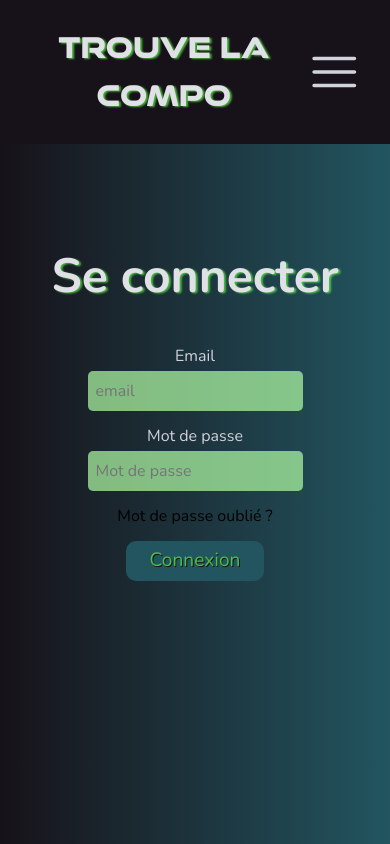
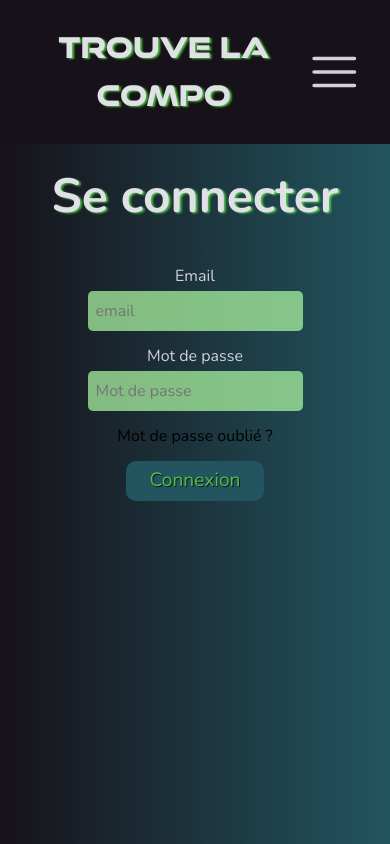
Before and after one commit to FabriceMilet/quizFoot-front, a Next.js app: page /login in a window 390 px wide. Built offline with nearby package versions, Linux system fonts and the light colour scheme.

Commit message:
fin de gestion du responsive

```diff
--- a/src/pages/forgottenPassword.js
+++ b/src/pages/forgottenPassword.js
@@ -30,7 +30,7 @@ export default function forgottenPassword() {
           console.log('responseData.data', responseData.data);
           setMailSend(true)
         } catch (error) {
-          console.log(error);
+          console.error(error);
         }
       };
       const handleChange = (e) => {
--- a/src/pages/quiz/[id].js
+++ b/src/pages/quiz/[id].js
@@ -347,7 +347,7 @@ export default function Quiz({ quiz }) {
         // console.log('resultaAddQuiz', res);
       }
     } catch (error) {
-      console.log(error);
+      console.error(error);
     }
   }
 
--- a/src/pages/resetPassword.js
+++ b/src/pages/resetPassword.js
@@ -34,7 +34,7 @@ export default function resetPassword() {
             console.log('responseData.data', responseData.data);
             Router.push('/login');
         } catch (error) {
-            console.log(error);
+            console.error(error);
         }
     };
     const handleChange = (e) => {
--- a/src/pages/signup.js
+++ b/src/pages/signup.js
@@ -91,7 +91,7 @@ const [errorText, setErrorText] = useState('')
       setToken(responseData.data);
       router.push('/');
     } catch (error) {
-      console.log(error.response);
+      console.error(error);
     }}
 
   };
--- a/src/styles/Header.module.scss
+++ b/src/styles/Header.module.scss
@@ -113,6 +113,7 @@
 @media only screen and (max-width: 767px) {
     .container {
         padding: 0 1.5rem 0 1.5rem;
+        position:absolute;
 
         &Burger {
             display: block;
--- a/src/styles/Login.module.scss
+++ b/src/styles/Login.module.scss
@@ -3,6 +3,7 @@
 .container {
     padding: 15rem 3rem 0;
     width: 100vw;
+
     &Title {
         text-align: center;
         font-size: 3rem;
@@ -10,26 +11,31 @@
         text-shadow: 2px 1px 2px vars.$green;
         margin-bottom: 2rem;
     }
-    &ErrorTitle{
+
+    &ErrorTitle {
         text-align: center;
         color: rgb(224, 9, 9);
         margin-bottom: 1rem;
         text-shadow: 2px 0.5px 1px black;
     }
-    &Form{
+
+    &Form {
         display: flex;
         flex-direction: column;
         align-items: center;
         margin: auto;
-        &__case{
+
+        &__case {
             display: flex;
             flex-direction: column;
             align-items: center;
         }
+
         & label {
             color: vars.$white;
             margin-bottom: 0.2rem;
         }
+
         & input {
             margin-bottom: 0.8rem;
             background-color: vars.$green-light;
@@ -37,15 +43,17 @@
             border-radius: 5px;
             padding: 0.5rem;
 
-                &:focus {
-                    background-color: vars.$green;
-                }
+            &:focus {
+                background-color: vars.$green;
+            }
         }
+
         & p {
             cursor: pointer;
         }
     }
-    & button{
+
+    & button {
         color: vars.$green;
         height: 2.5rem;
         font-size: 1.2rem;
@@ -57,14 +65,25 @@
         cursor: pointer;
         border: none;
         transition: 0.3s;
+
         &:hover {
             animation: pulse 1s;
             color: transparent;
             box-shadow: 0 0 0 2rem transparent;
             background-color: vars.$lightblue-light;
-          }
+        }
     }
 }
+
 @keyframes pulse {
-    0% { box-shadow: 0 0 0 0 vars.$blue-light; }
-  }
+    0% {
+        box-shadow: 0 0 0 0 vars.$blue-light;
+    }
+}
+
+/* Pour les écrans jusqu'à 767px de largeur */
+@media only screen and (max-width: 767px) {
+    .container {
+        padding: 10rem 3rem 0;
+    }
+}
--- a/src/styles/Quiz.module.scss
+++ b/src/styles/Quiz.module.scss
@@ -257,6 +257,7 @@
             width: 100%;
             font-size: 1rem;
             padding: 0;
+            min-height: 100%;
             & h2{
                 width: 100%;
             }
--- a/src/styles/Ranking.module.scss
+++ b/src/styles/Ranking.module.scss
@@ -38,3 +38,30 @@
         font-size: 1.5rem;
     }
 }
+
+  /* Pour les écrans jusqu'à 767px de largeur */
+  @media only screen and (max-width: 767px) {
+    .container {
+        padding: 12.5rem 2rem 0;
+        flex-direction: column;
+
+        &Half{
+            width: 100%;
+            margin-bottom: 2rem;
+        }
+        & h2{
+            font-size: 1.1rem;
+        }
+        & ul li:first-child {
+            font-size: 1.3rem;
+
+        }
+
+        ul li:nth-child(2) {
+            font-size: 1.1rem;
+        }
+
+        ul li:nth-child(3) {
+            font-size: 0.9rem;
+        }
+    }}
--- a/src/styles/Search.module.scss
+++ b/src/styles/Search.module.scss
@@ -79,3 +79,14 @@
     }
 
   }
+
+  /* Pour les écrans jusqu'à 767px de largeur */
+@media only screen and (max-width: 767px) {
+    .container {
+        & h1{
+            font-size: 1.2rem;
+        }
+        & ul {
+            padding: 0;
+        }
+    }}
--- a/src/styles/Signup.module.scss
+++ b/src/styles/Signup.module.scss
@@ -3,6 +3,7 @@
 .container {
     padding: 15rem 3rem 0;
     width: 100vw;
+
     &Title {
         text-align: center;
         font-size: 3rem;
@@ -10,26 +11,31 @@
         text-shadow: 2px 1px 2px vars.$green;
         margin-bottom: 1rem;
     }
-    &ErrorTitle{
+
+    &ErrorTitle {
         text-align: center;
         color: rgb(224, 9, 9);
         margin-bottom: 1rem;
         text-shadow: 2px 0.5px 1px black;
     }
-    &Form{
+
+    &Form {
         display: flex;
         flex-direction: column;
         align-items: center;
         margin: auto;
-        &__case{
+
+        &__case {
             display: flex;
             flex-direction: column;
             align-items: center;
         }
+
         & label {
             color: vars.$white;
             margin-bottom: 0.2rem;
         }
+
         & input {
             margin-bottom: 0.8rem;
             background-color: vars.$green-light;
@@ -37,12 +43,13 @@
             border-radius: 5px;
             padding: 0.5rem;
 
-                &:focus {
-                    background-color: vars.$green;
-                }
+            &:focus {
+                background-color: vars.$green;
+            }
         }
     }
-    & button{
+
+    & button {
         color: vars.$green;
         height: 2.5rem;
         font-size: 1.2rem;
@@ -54,14 +61,25 @@
         cursor: pointer;
         border: none;
         transition: 0.3s;
+
         &:hover {
             animation: pulse 1s;
             color: transparent;
             box-shadow: 0 0 0 2rem transparent;
             background-color: vars.$lightblue-light;
-          }
+        }
     }
 }
+
 @keyframes pulse {
-    0% { box-shadow: 0 0 0 0 vars.$blue-light; }
-  }
+    0% {
+        box-shadow: 0 0 0 0 vars.$blue-light;
+    }
+}
+
+/* Pour les écrans jusqu'à 767px de largeur */
+@media only screen and (max-width: 767px) {
+    .container {
+        padding: 10rem 3rem 0;
+    }
+}
```
